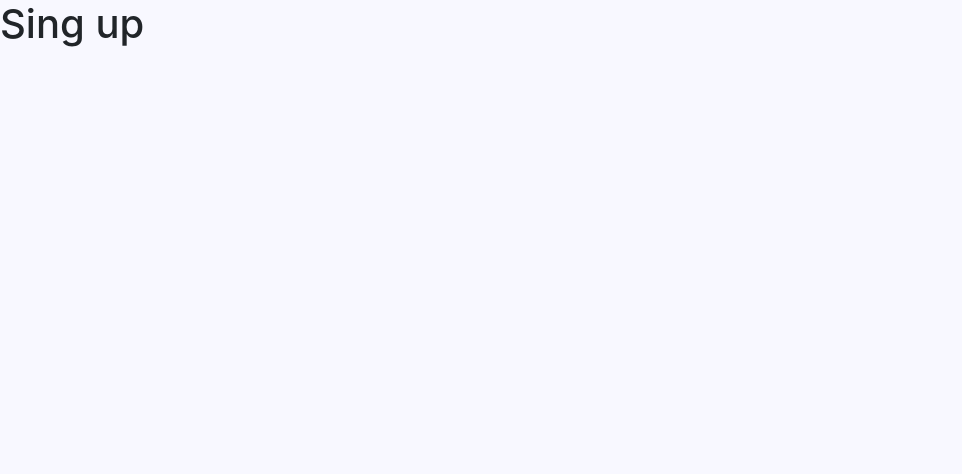
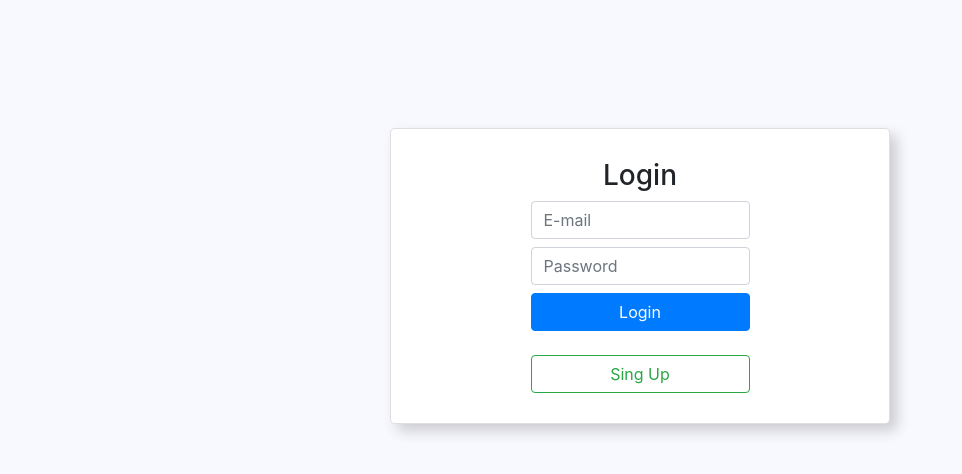
Before and after one commit to Davisralves/loja_virtual, a React (Create React App) app in the folder front-end/: page /singUp in a window 1280 px wide. Shown: the top 474 px of the page, without its empty margins (0-962 px from the left). Built offline with nearby package versions, Linux system fonts and the light colour scheme.

Commit message:
refatorando objeto do usuario para ter as chaves  e-mail e coinst

```diff
--- a/front-end/src/Pages/Login/Login.tsx
+++ b/front-end/src/Pages/Login/Login.tsx
@@ -7,7 +7,7 @@ import AppContext from "../../context/context";
 
 function Login() {
   const user = useContext(AppContext);
-  const [username, setUsername] = useState('');
+  const [email, setEmail] = useState('');
   const [password, setPassword] = useState('');
   const [errorMessage, setError] = useState('');
   const navigate = useNavigate();
@@ -19,18 +19,18 @@ function Login() {
 
   const handleError = (error: string) => {
     setError(error);
-    setUsername('');
+    setEmail('');
     setPassword('');
   }
 
   const handleClick = async (e: React.MouseEvent<HTMLButtonElement, MouseEvent>) => {
     e.preventDefault();
-    const response = await verifyLogin({username, password});
+    const response = await verifyLogin({email, password});
     if(response.status !== 200) {
       return handleError('error');
     }
     const { admin } = response.body;
-    user.setUsername(username);
+    user.setEmail(email);
     user.setAdmin(admin);
     navigate('/home');
   };
@@ -43,7 +43,7 @@ function Login() {
 					<input
 						type="email"
 						className="form-control"
-            onChange={(e) => setUsername(e.target.value)}
+            onChange={(e) => setEmail(e.target.value)}
 						id="username"
 						placeholder="E-mail"
 					/>
--- a/front-end/src/Pages/singUp/SingUp.tsx
+++ b/front-end/src/Pages/singUp/SingUp.tsx
@@ -1,15 +1,70 @@
 import React, { useState } from "react";
 import "./singUp.css";
-// import { useContext } from "react";
-// import { verifyLogin } from "../../Service";
-// import { useNavigate } from "react-router-dom";
-// import AppContext from "../../context/context";
+import { useContext } from "react";
+import { verifyLogin } from "../../Service";
+import { useNavigate } from "react-router-dom";
+import AppContext from "../../context/context";
 
 function SingUp() {
+  const user = useContext(AppContext);
+  const [name, setName] = useState('');
+  const [email, setEmail] = useState('');
+  const [password, setPassword] = useState('');
+  const [errorMessage, setError] = useState('');
+  const navigate = useNavigate();
 
-  return(
-    <h1>Sing up</h1>
-  );
+  const errorRender = () => {
+    if(errorMessage) return <p>{errorMessage}</p>;
+    else return null;
+  }
+
+  const handleError = (error: string) => {
+    setError(error);
+    setEmail('');
+    setPassword('');
+  }
+
+  const handleClick = async (e: React.MouseEvent<HTMLButtonElement, MouseEvent>) => {
+    e.preventDefault();
+    const response = await verifyLogin({email, password});
+    if(response.status !== 200) {
+      return handleError('error');
+    }
+    const { admin } = response.body;
+    user.setEmail(email);
+    user.setAdmin(admin);
+    navigate('/home');
+  };
+
+	return (
+		<main className="main">
+			<div className="card">
+				<h3 data-testid="title">Login</h3>
+				<form className="login">
+					<input
+						type="email"
+						className="form-control"
+            onChange={(e) => setEmail(e.target.value)}
+						id="username"
+						placeholder="E-mail"
+					/>
+					<label htmlFor="username"></label>
+					<input
+						type="password"
+            onChange={(e) => setPassword(e.target.value)}
+						className="form-control"
+						id="password"
+						placeholder="Password"
+					/>
+					<label htmlFor="password"></label>
+          {errorRender()}
+					<button onClick={(e) => handleClick(e)} className="btn btn-primary">Login</button>
+          <br />
+					<button onClick={() => navigate('/singUp')} className="btn btn-outline-success">Sing Up</button>
+				</form>
+			</div>
+		</main>
+	);
 }
 
 export default SingUp;
--- a/front-end/src/Service/index.ts
+++ b/front-end/src/Service/index.ts
@@ -1,5 +1,5 @@
 import { IUserLogin } from "../Interfaces";
-export const verifyLogin = async ({username, password}: IUserLogin) => {
+export const verifyLogin = async ({email, password}: IUserLogin) => {
   // try {
     return {body: {admin: true}, status: 200}
   //   const requestOptions = {
--- a/front-end/src/context/context.ts
+++ b/front-end/src/context/context.ts
@@ -1,6 +1,12 @@
-
-import { createContext } from 'react';
-import { IUserContext } from '../Interfaces';
-const AppContext = createContext<IUserContext>({username: '', admin: false, setAdmin: (e:boolean) => e, setUsername: (e: string) => e});
+import { createContext } from "react";
+import { IUserContext } from "../Interfaces";
+const AppContext = createContext<IUserContext>({
+	email: "",
+	admin: false,
+	coins: 0,
+	setCoins: (e: number) => e,
+	setAdmin: (e: boolean) => e,
+	setEmail: (e: string) => e,
+});
 
 export default AppContext;
--- a/front-end/src/context/userContext.js
+++ b/front-end/src/context/userContext.js
@@ -1,20 +1,21 @@
-import React, { useState } from 'react';
-import AppContext from './context';
+import React, { useState } from "react";
+import AppContext from "./context";
 
 function Provider({ children }) {
-  const [username, setUsername] = useState('Default');
+	const [email, setEmail] = useState("Default");
 	const [admin, setAdmin] = useState(false);
+	const [coins, setCoins] = useState(0);
 	const contextValue = {
-    username,
-    setUsername,
+		email,
+		setEmail,
 		admin,
 		setAdmin,
+		coins,
+		setCoins,
 	};
 
 	return (
-    <AppContext.Provider value={contextValue}>
-      {children}
-    </AppContext.Provider>
+		<AppContext.Provider value={contextValue}>{children}</AppContext.Provider>
 	);
 }
 
```
Also changed, not shown: front-end/src/Interfaces/index.ts (+5 -3 lines). Lines whose indentation alone changed are shown as unchanged.
